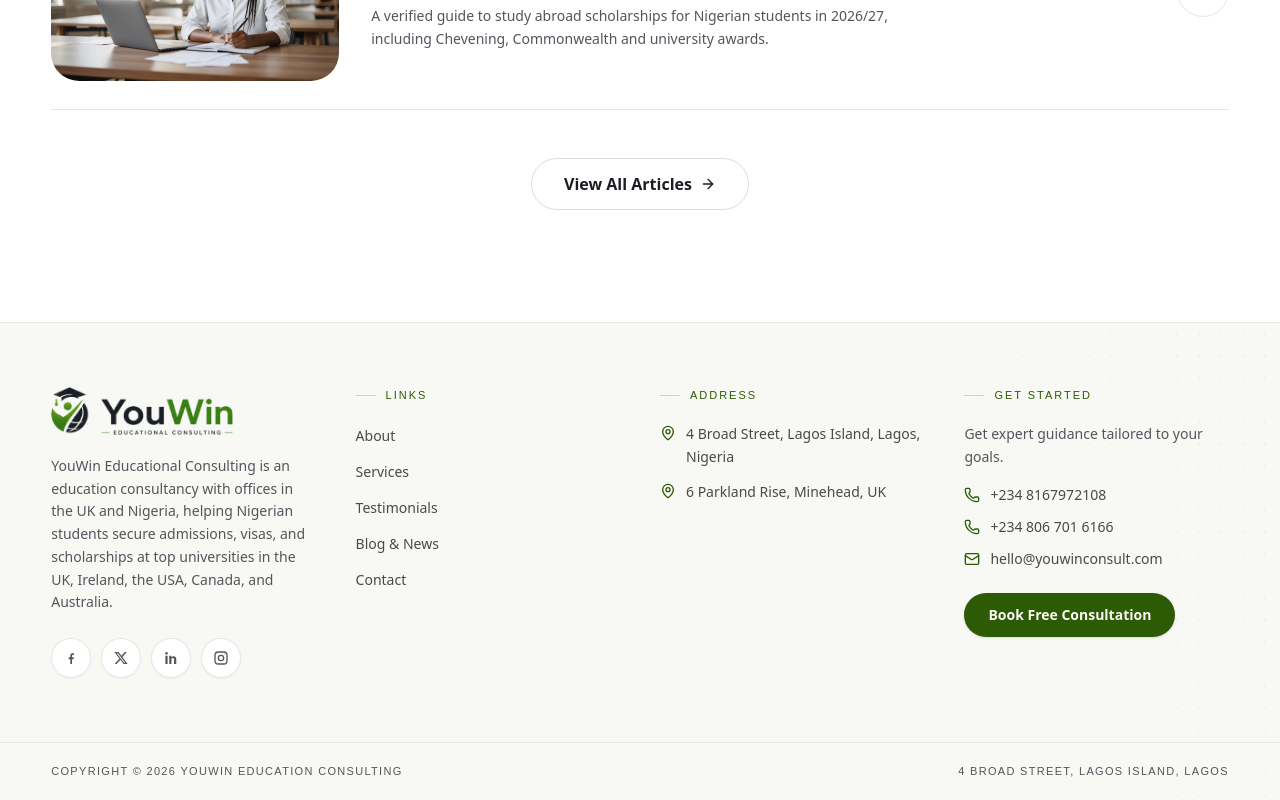
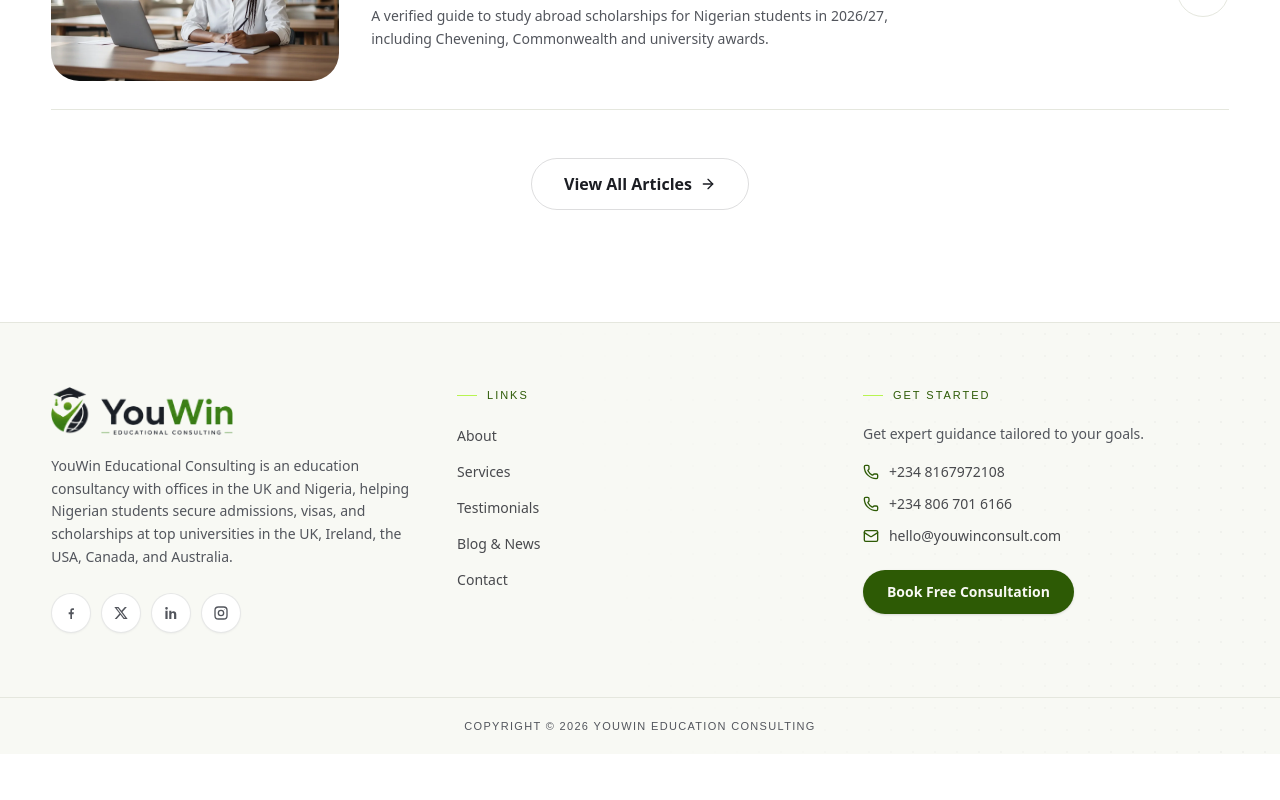
Before and after one commit to halfsaint1/Youwin, a Next.js app: page / in a window 1280 px wide. Shown: the part 6617-7417 px from the top of the page. After the commit the page ends 7371 px from the top, so only its background shows below. Built offline with nearby package versions, Linux system fonts and the light colour scheme; a web font is replaced by a local one.

Commit message:
Update Lagos address, remove footer address and centre copyright
Co-authored-by: Mike <halfsaint1@users.noreply.github.com>

```diff
--- a/components/footer.tsx
+++ b/components/footer.tsx
@@ -1,6 +1,6 @@
 import Link from "next/link";
 import Image from "next/image";
-import { ArrowUpRight, Mail, MapPin, Phone } from "lucide-react";
+import { ArrowUpRight, Mail, Phone } from "lucide-react";
 
 import { nav, site } from "@/lib/site";
 import { Button } from "@/components/ui/button";
@@ -37,7 +37,7 @@ export function Footer() {
       />
 
       {/* Main columns — equal widths, equal gaps, shared baseline */}
-      <div className="container-site relative grid gap-10 py-14 sm:grid-cols-2 sm:py-16 lg:grid-cols-4">
+      <div className="container-site relative grid gap-10 py-14 sm:grid-cols-2 sm:py-16 lg:grid-cols-3">
         <div>
           <Image
             src="/images/youwin-logo.png"
@@ -88,29 +88,6 @@ export function Footer() {
         </div>
 
         <div>
-          <ColumnLabel>Address</ColumnLabel>
-          <ul className="mt-5 space-y-3">
-            <li className="flex items-start gap-2.5 text-sm leading-relaxed text-ink/80">
-              <MapPin
-                className="mt-0.5 size-4 shrink-0 text-brand"
-                aria-hidden
-              />
-              <span>
-                {site.address.street}, {site.address.locality},{" "}
-                {site.address.region}, Nigeria
-              </span>
-            </li>
-            <li className="flex items-start gap-2.5 text-sm leading-relaxed text-ink/80">
-              <MapPin
-                className="mt-0.5 size-4 shrink-0 text-brand"
-                aria-hidden
-              />
-              <span>{site.addressUK.full}</span>
-            </li>
-          </ul>
-        </div>
-
-        <div>
           <ColumnLabel>Get Started</ColumnLabel>
           <p className="mt-5 text-sm leading-relaxed text-muted-foreground">
             Get expert guidance tailored to your goals.
@@ -142,13 +119,9 @@ export function Footer() {
       </div>
 
       <div className="relative border-t">
-        <div className="container-site flex flex-col items-center justify-between gap-2 py-5 font-mono text-[0.6875rem] uppercase tracking-[0.12em] text-muted-foreground sm:flex-row">
+        <div className="container-site py-5 text-center font-mono text-[0.6875rem] uppercase tracking-[0.12em] text-muted-foreground">
           <p>
             Copyright © {new Date().getFullYear()} YouWin Education Consulting
-          </p>
-          <p>
-            {site.address.street}, {site.address.locality},{" "}
-            {site.address.region}
           </p>
         </div>
       </div>
--- a/lib/site.ts
+++ b/lib/site.ts
@@ -6,7 +6,7 @@ export const site = {
   description:
     "YouWin Educational Consulting is an education consultancy with offices in the UK and Nigeria, helping Nigerian students secure admissions, visas, and scholarships at top universities in the UK, Ireland, the USA, Canada, and Australia.",
   address: {
-    street: "4 Broad Street",
+    street: "221 Broad Street",
     locality: "Lagos Island",
     region: "Lagos",
     country: "Nigeria",
```
